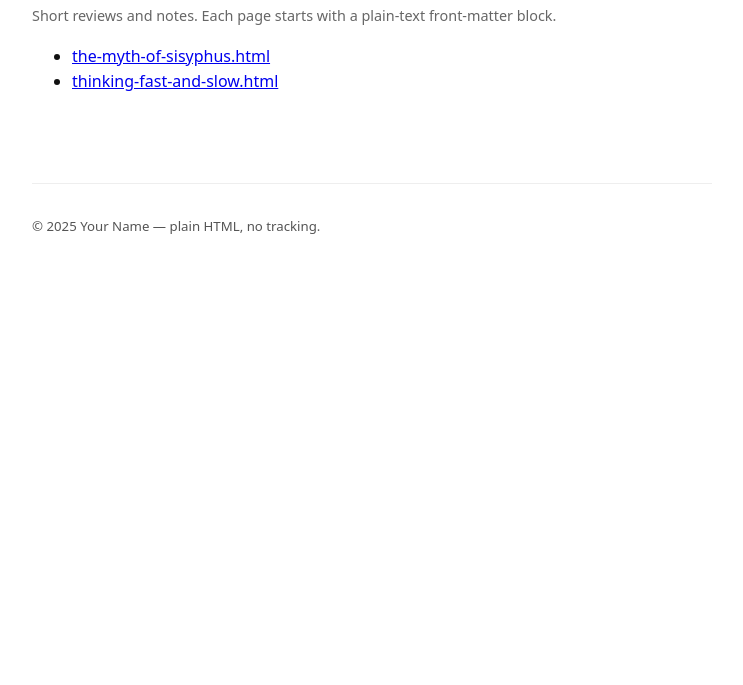
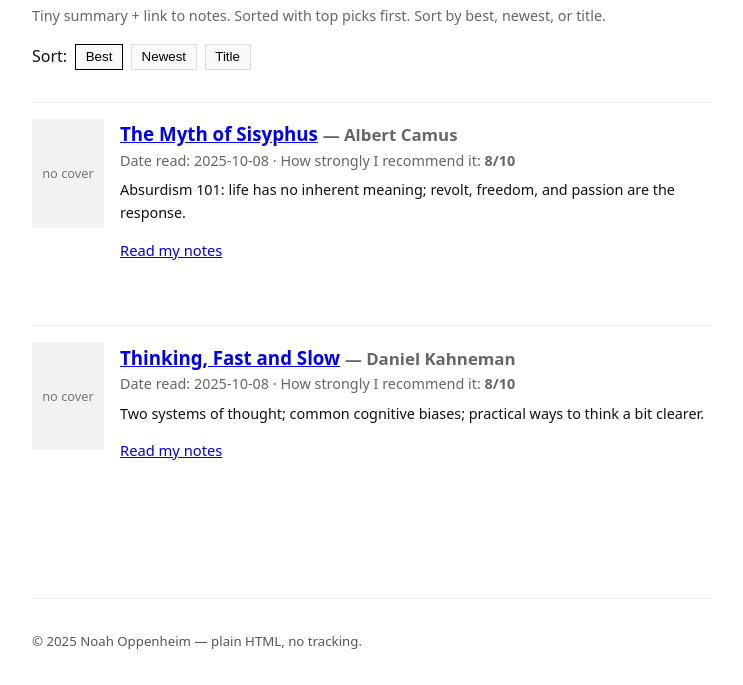
Before and after one commit to NoahOpp/NoahOpp.github.io, a plain HTML site: page books/index.html in a window 1280 px wide. Shown: the part 229-914 px from the top of the page, without its empty margins (268-1011 px from the left). Before the commit the page ends 800 px from the top, so only its background shows below. Drawn offline with Linux system fonts and the light colour scheme; no server answers.

Commit message:
making the book reviews more intuitive

```diff
--- /dev/null
+++ b/books/books/data.js
@@ -0,0 +1,23 @@
+// /books/data.js
+// Minimal data to power the Sivers-style list
+const BOOKS = [
+  {
+    title: "The Myth of Sisyphus",
+    author: "Albert Camus",
+    slug: "the-myth-of-sisyphus",      // must match your review filename (without .html)
+    date_read: "2025-10-08",           // YYYY-MM-DD
+    rating: 8,                         // 1–10
+    blurb: "Absurdism 101: life has no inherent meaning; revolt, freedom, and passion are the response.",
+    amazon: ""                         // optional URL
+    // cover: "/books/covers/sisyphus.jpg" // optional local or external image
+  },
+  {
+    title: "Thinking, Fast and Slow",
+    author: "Daniel Kahneman",
+    slug: "thinking-fast-and-slow",
+    date_read: "2025-10-08",
+    rating: 8,
+    blurb: "Two systems of thought; common cognitive biases; practical ways to think a bit clearer.",
+    amazon: ""
+  }
+];
--- a/books/index.html
+++ b/books/index.html
@@ -1,10 +1,23 @@
 <!doctype html>
 <html lang="en">
-<meta charset="utf-8"><meta name="viewport" content="width=device-width,initial-scale=1">
-<title>Books — reviews & notes</title>
-<link rel="stylesheet" href="/style.css">
+<head>
+  <meta charset="utf-8">
+  <meta name="viewport" content="width=device-width,initial-scale=1">
+  <title>Books — I’ve read</title>
+  <link rel="stylesheet" href="../style.css">
+  <style>
+    .controls { display:flex; gap:.5rem; align-items:center; margin:1rem 0; }
+    .controls button { border:1px solid #ddd; background:#f9f9f9; padding:.3rem .6rem; cursor:pointer; }
+    .controls button.active { border-color:#000; }
+    .book { display:grid; grid-template-columns: 72px 1fr; gap:1rem; padding:1rem 0; border-top:1px solid #eee; }
+    .cover { width:72px; height:108px; background:#f2f2f2; display:flex; align-items:center; justify-content:center; font-size:.8em; color:#777; }
+    .book h3 { margin:.2rem 0; }
+    .meta { color:#666; font-size:.9em; }
+    .tiny { font-size:.9em; margin:.4rem 0 .2rem; }
+    .badge { font-weight:600; }
+  </style>
+</head>
 <body>
-<!-- header -->
   <header>
     <nav>
       <a href="/">home</a>
@@ -15,44 +28,81 @@
     <hr>
   </header>
 
+  <main>
+    <h1>Books I’ve read</h1>
+    <p class="meta">Tiny summary + link to notes. Sorted with top picks first. Sort by best, newest, or title.</p>
 
-<main>
-    <h1>Books</h1>
-    <p class="meta">Short reviews and notes. Each page starts with a plain‑text front‑matter block.</p>
+    <div class="controls">
+      <span>Sort:</span>
+      <button data-sort="best" class="active">Best</button>
+      <button data-sort="newest">Newest</button>
+      <button data-sort="title">Title</button>
+    </div>
+
     <div id="list"></div>
   </main>
 
-
-<!-- footer -->
   <footer>
     <hr>
-    <p class="small">© <span id="y"></span> Your Name — plain HTML, no tracking.</p>
+    <p class="small">© <span id="y"></span> Noah Oppenheim — plain HTML, no tracking.</p>
   </footer>
 
+  <script src="./data.js"></script>
+  <script>
+    const elList = document.getElementById('list');
+    const yearEl = document.getElementById('y'); if (yearEl) yearEl.textContent = new Date().getFullYear();
 
-<script>
-// naive folder scan: maintain a manual list of review files here
-const reviews = [
-    'the-myth-of-sisyphus.html',
-    'thinking-fast-and-slow.html'
-];
+    function fmtDate(d){ return new Date(d).toISOString().slice(0,10); }
 
+    function render(arr){
+      elList.innerHTML = '';
+      arr.forEach(b => {
+        const wrap = document.createElement('article');
+        wrap.className = 'book';
 
-// fetch title/metadata from each review's front‑matter comment
-Promise.all(reviews.map(f => fetch(f).then(r => r.text()).then(t => ({ f, t }))))
-    .then(items => {
-        const ul = document.createElement('ul');
-        items.forEach(({f,t}) => {
-            const meta = (t.match(/<!--([\s\S]*?)-->/) || [,''])[1];
-            const title = (meta.match(/title:\s*(.*)/) || [,f]).pop();
-            const author = (meta.match(/author:\s*(.*)/) || [,""]).pop();
-            const date = (meta.match(/date:\s*(.*)/) || [,""]).pop();
-            const li = document.createElement('li');
-            li.innerHTML = `<a href="${f}">${title}</a> <span class="meta">${author ? '— '+author : ''} ${date? ' ('+date+')':''}</span>`;
-            ul.appendChild(li);
+        const cover = document.createElement('div');
+        cover.className = 'cover';
+        if (b.cover) {
+          const img = document.createElement('img');
+          img.src = b.cover; img.alt = `${b.title} cover`; img.loading = 'lazy';
+          img.style.width = '72px'; img.style.height = 'auto';
+          cover.innerHTML = ''; cover.appendChild(img);
+        } else {
+          cover.textContent = 'no cover';
+        }
+
+        const info = document.createElement('div');
+        info.innerHTML = `
+          <h3><a href="${b.slug}.html">${b.title}</a> <span class="meta">— ${b.author}</span></h3>
+          <div class="meta">Date read: ${fmtDate(b.date_read)} · How strongly I recommend it: <span class="badge">${b.rating}/10</span></div>
+          <p class="tiny">${b.blurb ?? ''}</p>
+          <p class="small"><a href="${b.slug}.html">Read my notes</a>${b.amazon ? ` · <a href="${b.amazon}" rel="noopener" target="_blank">Amazon page</a>`:''}</p>
+        `;
+
+        wrap.appendChild(cover);
+        wrap.appendChild(info);
+        elList.appendChild(wrap);
       });
-        document.getElementById('list').appendChild(ul);
-        document.getElementById('y').textContent = new Date().getFullYear();
+    }
+
+    function sortBy(mode, data){
+      const arr = [...data];
+      if (mode === 'best')   arr.sort((a,b) => b.rating - a.rating || a.title.localeCompare(b.title));
+      if (mode === 'newest') arr.sort((a,b) => new Date(b.date_read) - new Date(a.date_read));
+      if (mode === 'title')  arr.sort((a,b) => a.title.localeCompare(b.title));
+      return arr;
+    }
+
+    // initial render: best
+    render(sortBy('best', BOOKS));
+
+    // wire up buttons
+    document.querySelectorAll('.controls button').forEach(btn => {
+      btn.addEventListener('click', () => {
+        document.querySelectorAll('.controls button').forEach(b => b.classList.remove('active'));
+        btn.classList.add('active');
+        render(sortBy(btn.dataset.sort, BOOKS));
+      });
     });
   </script>
 </body>
```
Also changed, not shown: index.html (+2 -2 lines), 1 other file. Lines whose indentation alone changed are shown as unchanged.
